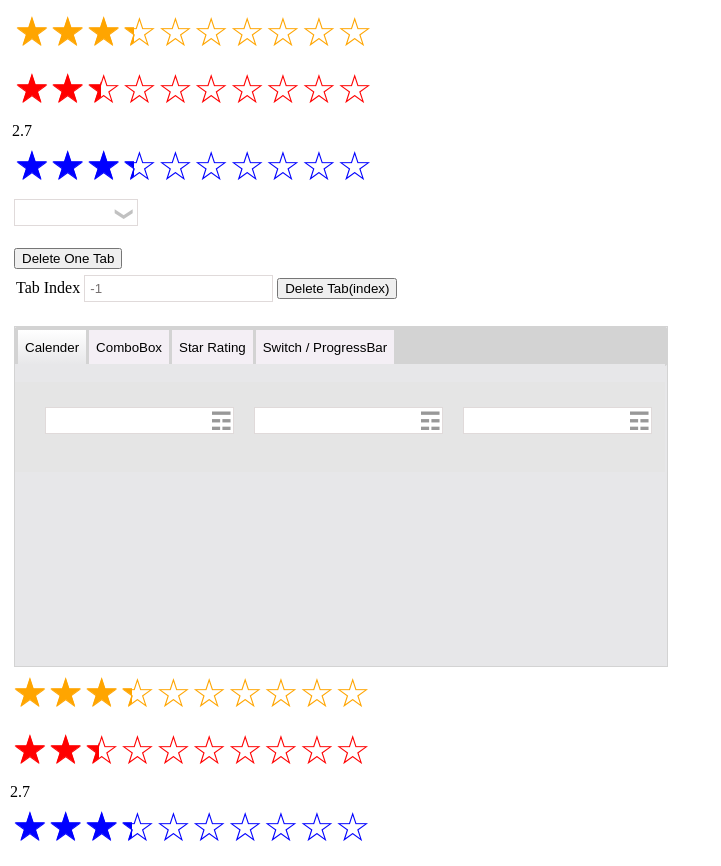
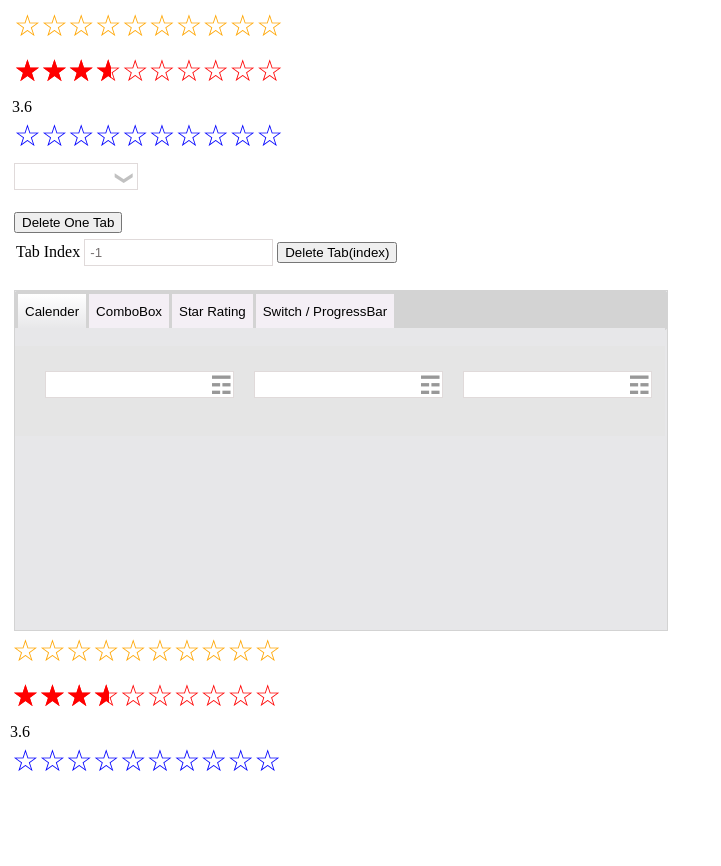
Before and after one commit to rajhseg/Angular-Controls, an Angular app in the folder Angular controls/: page / in a window 1280 px wide. Shown: the whole page, without its empty margins (0-721 px from the left). After the commit the page ends 800 px from the top, so only its background shows below. Built offline with nearby package versions, Linux system fonts and the light colour scheme.

Commit message:
rating cotrol fixed
rating control fixed

```diff
--- a/Angular controls/src/app/Controls/rating/rating.component.css
+++ b/Angular controls/src/app/Controls/rating/rating.component.css
@@ -31,7 +31,7 @@
 }
 
 .staroutlinecontainer {
-    position: relative;
+    position: absolute; /* relative */
     display: none;
 }
 
@@ -40,4 +40,5 @@
     width: fit-content;
     margin-top: 2px;
     margin-bottom: 2px;
+    position: relative; /* removed */
 }
--- a/Angular controls/src/app/Controls/rating/rating.component.html
+++ b/Angular controls/src/app/Controls/rating/rating.component.html
@@ -2,7 +2,8 @@
     <div #starcontainer class="starcontainer">
         <div #starcontrol class="starcontrol">
             <div #star *ngFor="let item of Items"
-                [style.color]="starColor"
+                (click)="selected(item)"
+            [style.color]="starColor"
                 [style.width]="starWidth+'px'"
                 [style.fontSize]="starWidth+'px'"
                 class="starclass">
--- a/Angular controls/src/app/Controls/rating/rating.component.ts
+++ b/Angular controls/src/app/Controls/rating/rating.component.ts
@@ -19,7 +19,7 @@ import { WindowHelper } from '../windowObject';
 })
 export class RatingComponent implements OnInit, AfterViewInit, ControlValueAccessor {
 
-  _ratingValue: number = 3.7;
+  _ratingValue: number = 0;
   _starwidth: number = 20;
   _starColor: string = 'orange';
   _noOfStars: number = 10;
@@ -128,6 +128,15 @@ export class RatingComponent implements OnInit, AfterViewInit, ControlValueAcces
   }
 
   getSingleStarWidth(): number {
+
+    if(this.winObj.isExecuteInBrowser()) {
+      let starOuts : any = document.getElementsByClassName('staroutline');
+
+      if(starOuts && starOuts.length>0){
+        return starOuts[0].offsetWidth;
+      }
+    }
+
     return this.starWidth*(83.25/100);
   }
 
@@ -158,10 +167,11 @@ export class RatingComponent implements OnInit, AfterViewInit, ControlValueAcces
     this.container.nativeElement.style.width = containerWidth+'px';
     this.container.nativeElement.style.display = 'inline-block';
 
-    this.starOutlineContainer.nativeElement.style.left = -containerWidth + 'px';
-    this.starOutlineContainer.nativeElement.style.top = "-3px";
+    //this.starOutlineContainer.nativeElement.style.left = -containerWidth + 'px';
+    //this.starOutlineContainer.nativeElement.style.top = "-3px";
 
     this.starOutlineContainer.nativeElement.style.display = 'inline-block';
+    this.starOutlineContainer.nativeElement.style.left =  '0px';
   }
 
   RenderUIAfterRatingValueChanged(){
--- a/Angular controls/src/app/Controls/tab/rtabs.component.ts
+++ b/Angular controls/src/app/Controls/tab/rtabs.component.ts
@@ -92,8 +92,6 @@ export class RTabsComponent implements AfterContentInit, AfterContentChecked {
         x.IsSelected = true;
       }
     });
-
-    console.log(this.SelectedTabIndex);
   }
 
   ngAfterContentInit(): void {
--- a/Angular controls/src/app/app.component.ts
+++ b/Angular controls/src/app/app.component.ts
@@ -35,8 +35,8 @@ export class AppComponent implements AfterViewInit {
   title = 'angularcontrols';
   items: DropdownModel[] = [];
   selItem: any = null;
-  starWidth: number = 40;
-  starValue: number = 2.7;
+  starWidth: number = 30;
+  starValue: number = 3.6;
   curDate!: string;
   isChecked: boolean = true;
   proincenter: boolean = false;
@@ -85,8 +85,7 @@ export class AppComponent implements AfterViewInit {
 
   ngAfterViewInit(): void {
     if(this.tabs){
-      console.log('tabs initialized');
-      console.log(this.tabs);
+
     }
   }
 
```
